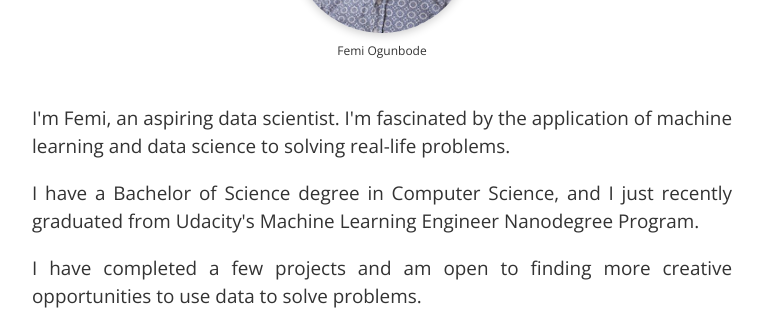
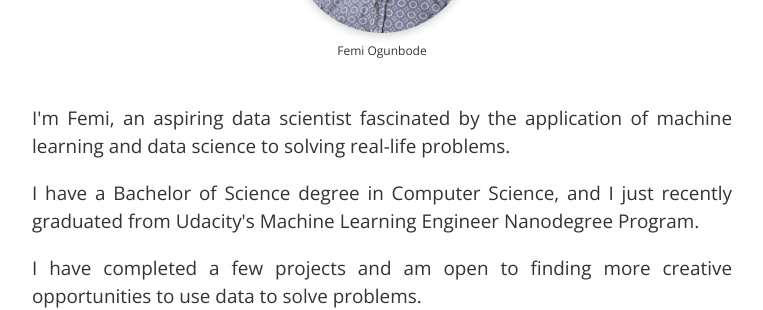
Before and after one commit to FemiOG/FemiOG.github.io, a Jekyll site: the page built from index.html, in a window 1280 px wide. Shown: the part 258-568 px from the top of the page, without its empty margins (258-1021 px from the left). Built offline with Jekyll 4.4.1, drawn with Linux system fonts in a browser that asks for light colours; some web fonts are replaced.

Commit message:
Final words

```diff
--- a/index.html
+++ b/index.html
@@ -140,7 +140,7 @@ div.links a:hover {
 	</div>
 
 	<div class="body-text" align="justify">
-		<p>I'm Femi, an aspiring data scientist. I'm fascinated by the application of machine learning and data science to solving real-life problems.</p>
+		<p>I'm Femi, an aspiring data scientist fascinated by the application of machine learning and data science to solving real-life problems.</p>
 		<p>I have a Bachelor of Science degree in Computer Science, and I just recently graduated from Udacity's Machine Learning Engineer Nanodegree Program.</p>
 		<p>I have completed a few projects and am open to finding more creative opportunities to use data to solve problems.</p>
 	</div><!-- /.blurb -->
```
